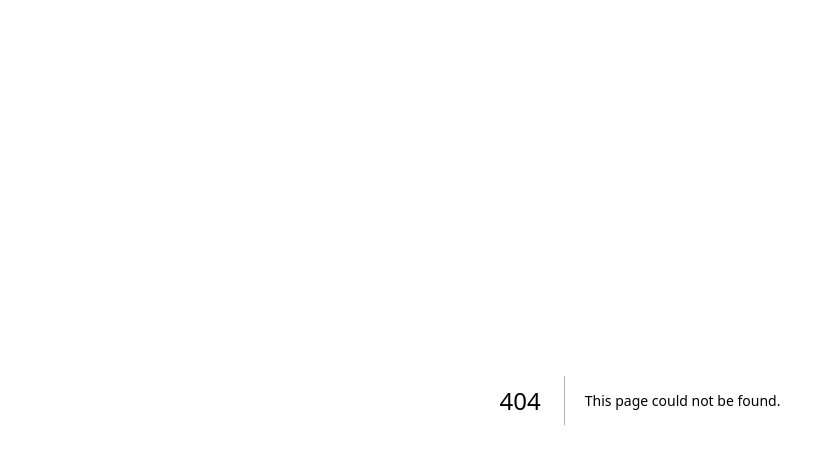
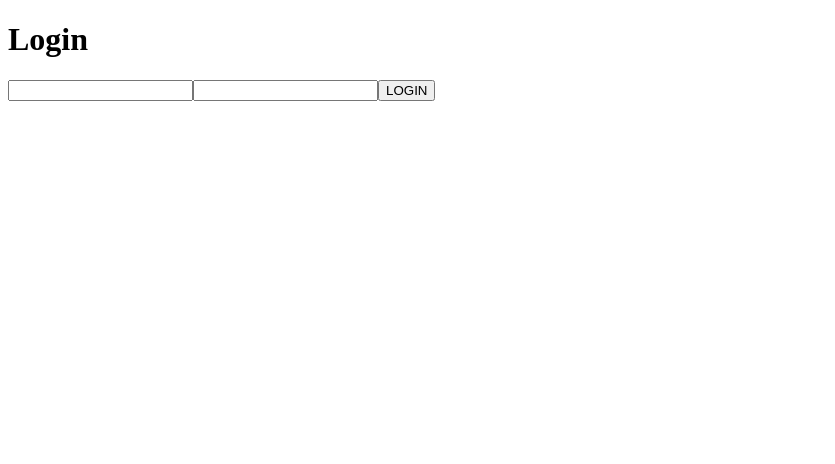
Before and after one commit to The-INTJ/sillylilgoose, a Next.js app: page /Login in a window 1280 px wide. Before the commit this address had no page. Shown: the top 464 px of the page, without its empty margins (0-835 px from the left). Built offline with nearby package versions, Linux system fonts and the light colour scheme.

Commit message:
Jankiest login you ever seeeeen

```diff
--- a/src/app/layout.jsx
+++ b/src/app/layout.jsx
@@ -1,14 +1,17 @@
+'use client'
 import './globals.css'
+import Login from '../pages/Login';
+import { useState } from 'react';
 
 export default function RootLayout({ children }) {
+  const [loggedIn, setLoggedIn] = useState(false);
+
   return (
     <html lang="en">
-      {/*
-        <head /> will contain the components returned by the nearest parent
-        head.jsx. Find out more at https://beta.nextjs.org/docs/api-reference/file-conventions/head
-      */}
       <head />
-      <body>{children}</body>
+      <body>
+        {loggedIn ? children : <Login setLoggedIn={() => setLoggedIn(true)} />}
+      </body>
     </html>
   )
 }
--- /dev/null
+++ b/src/pages/Login.jsx
@@ -0,0 +1,15 @@
+const Login = (props)  => {
+    return (
+        <div>
+            <h1>Login</h1>
+            <div>
+                <input type='text' />
+                <input type='password' />
+                <button onClick={() => props.setLoggedIn()}>LOGIN</button>
+                <p>{props.loggedIn}</p>
+            </div>
+        </div>
+    )
+}
+
+export default Login;
```
